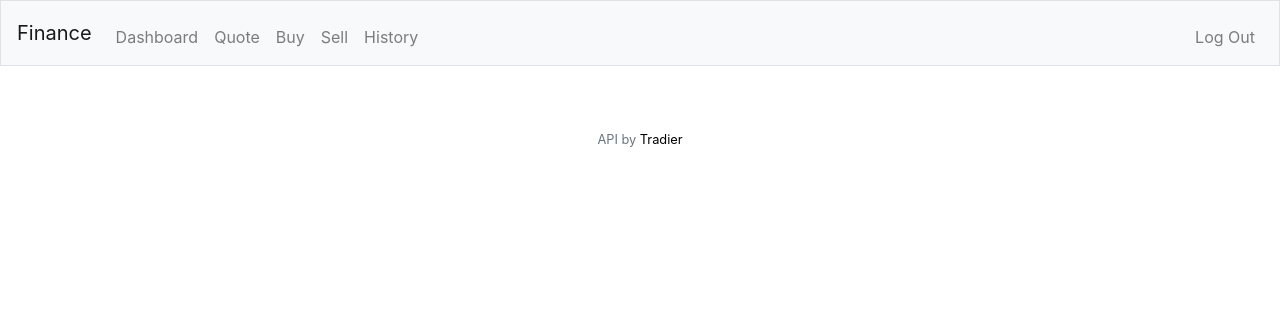
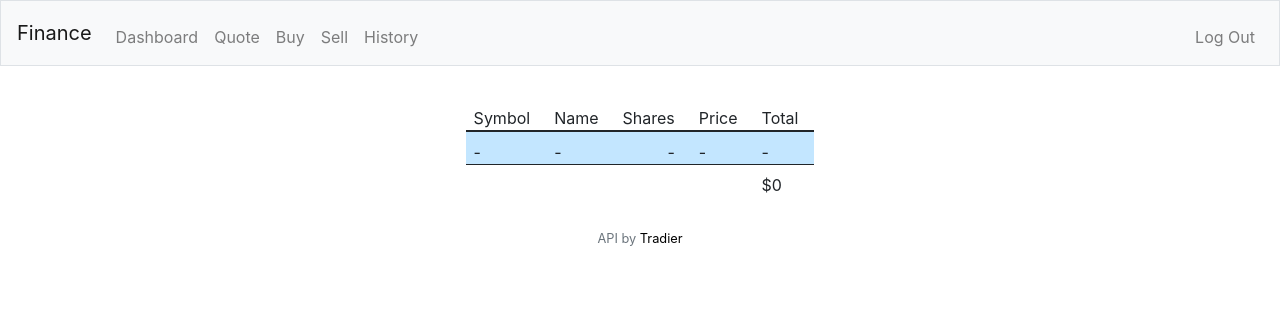
Before and after one commit to smie8/finance, a Flask app: page /dashboard in a window 1280 px wide. Shown: the top 326 px of the page. Run offline with Flask 2, Linux system fonts and the light colour scheme; the visitor is signed in with stand-in values (Sample User, id 1); data that the repository does not hold is empty; some libraries are stand-ins or nearby versions.

Commit message:
Dashboard styling, and also showing empty table now if user have no stocks.

```diff
--- a/app.py
+++ b/app.py
@@ -364,6 +364,8 @@ def dashboard():
             stocksList.append(stockDict)
             total += stock.total
 
+        total = round(total, 2)
+
         return render_template('dashboard.html', stocks=stocksList, total=total)
     except:
         print('Something went wrong')
--- a/static/style.css
+++ b/static/style.css
@@ -77,10 +77,14 @@ tr td:nth-child(3) {
     text-align: right;
 }
 
+tfoot tr {
+    border-top: 1px solid;
+}
+
 .sell {
     background: #eaeaea;
 }
 
-.buy {
+.buy, .dashboardTable tr {
     background: #c3e6ff;
 }
--- a/templates/dashboard.html
+++ b/templates/dashboard.html
@@ -6,7 +6,6 @@
 
 {% block main %}
 
-    {% if stocks %}
         <table>
             <thead>
                 <tr>
@@ -17,7 +16,8 @@
                     <th>Total </th>
                 </tr>
             </thead>
-            <tbody>
+            <tbody class="dashboardTable">
+                {% if stocks %}
                   {% for stock in stocks %}
                     <tr>
                         <td class="symbol">{{ stock['symbol'] }}</td>
@@ -27,6 +27,15 @@
                         <td>${{ stock['total'] }}</td>
                     </tr>
                   {% endfor %}
+                {% else %}
+                <tr>
+                    <td>-</td>
+                    <td>-</td>
+                    <td>-</td>
+                    <td>-</td>
+                    <td>-</td>
+                </tr>
+                {% endif %}
             </tbody>
             <tfoot>
                 <tr>
@@ -34,10 +43,9 @@
                     <td></td>
                     <td></td>
                     <td></td>
-                    <td>{{ total }}</td>
+                    <td>${{ total }}</td>
                 </tr>
             </tfoot>
         </table>
-    {% endif %}
 
 {% endblock %}
```
